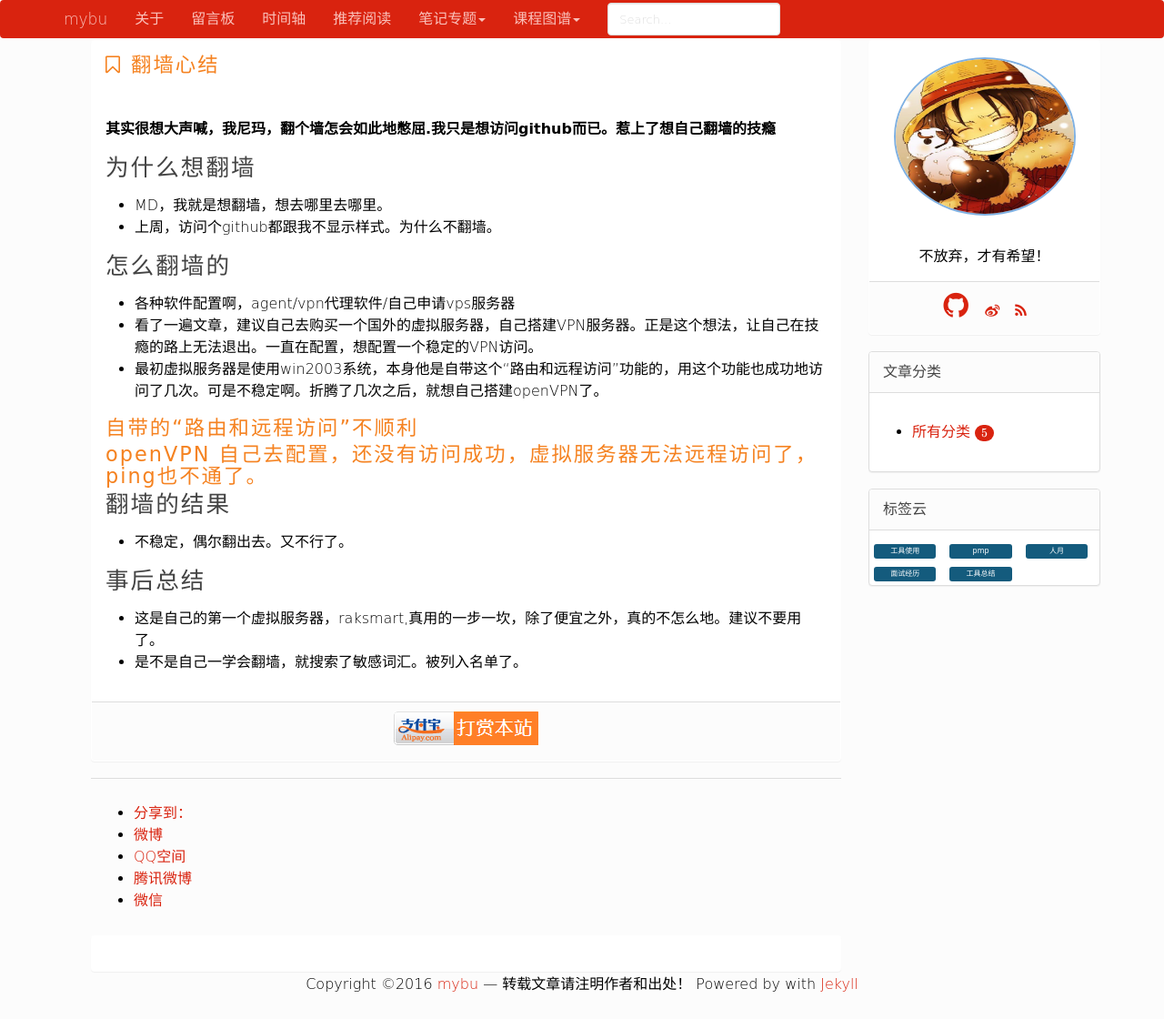
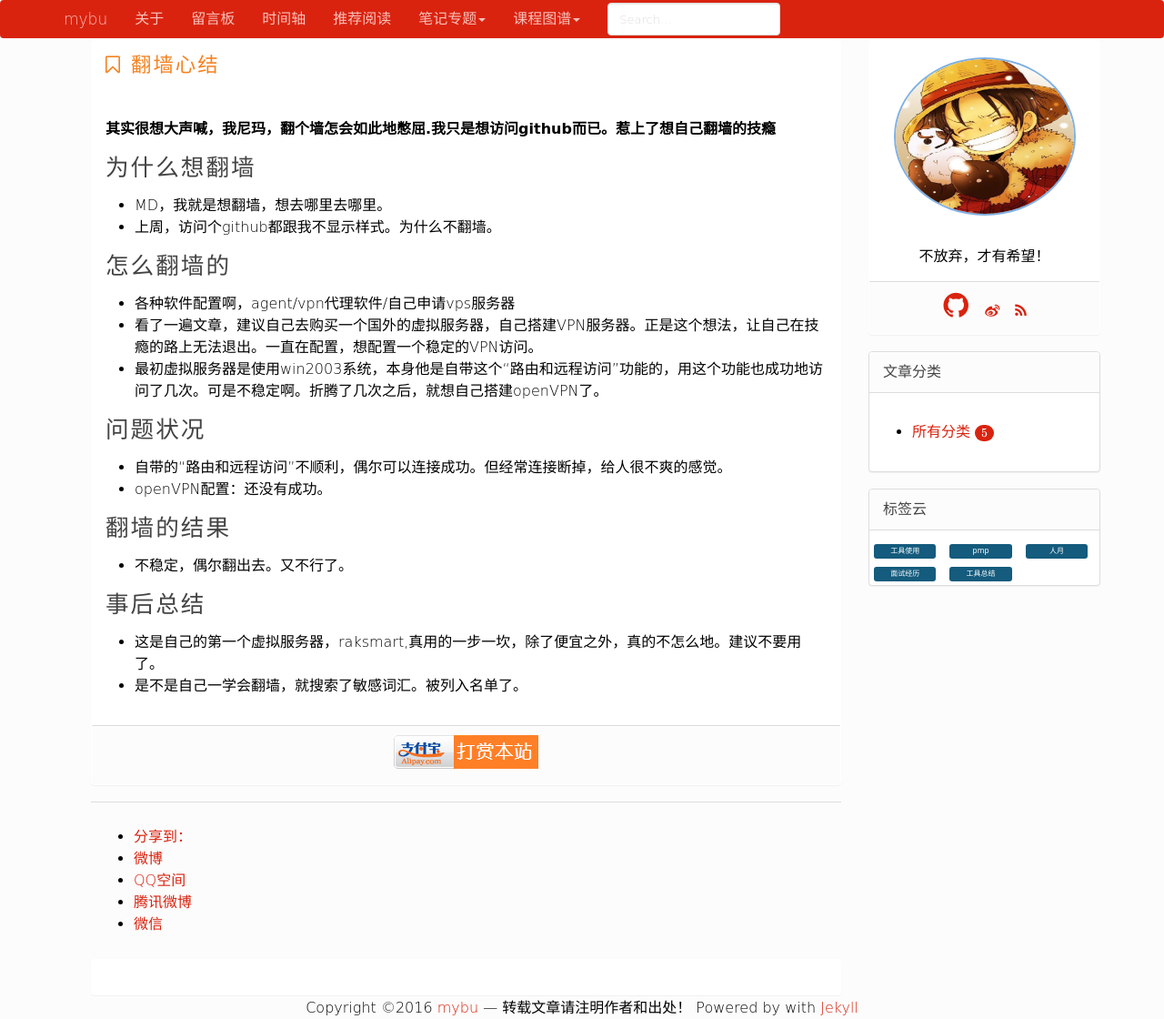
Before and after one commit to mybu/mybu.github.com, a Jekyll site: the page built from _posts/tooltech/2016-03-27-翻墙心结.md, in a window 1280 px wide. Shown: the whole page at 91% size. Built offline with Jekyll 4.4.1, drawn with Linux system fonts in a browser that asks for light colours; nearby versions of some CDN libraries; formulas are drawn with MathJax 3; comment, search, counter and statistics services are not loaded; before the commit the page ends 1094 px from its top, so only the background shows below that.

Commit message:
Signed-off-by: mybu <xuxp.run@outlook.com>

```diff
--- a/_posts/tooltech/2016-03-27-翻墙心结.md
+++ b/_posts/tooltech/2016-03-27-翻墙心结.md
@@ -16,9 +16,9 @@ description: 记录翻墙的点点滴滴。
 + 看了一遍文章，建议自己去购买一个国外的虚拟服务器，自己搭建VPN服务器。正是这个想法，让自己在技瘾的路上无法退出。一直在配置，想配置一个稳定的VPN访问。
 + 最初虚拟服务器是使用win2003系统，本身他是自带这个“路由和远程访问”功能的，用这个功能也成功地访问了几次。可是不稳定啊。折腾了几次之后，就想自己搭建openVPN了。
 
-### 自带的“路由和远程访问”不顺利
-
-### openVPN 自己去配置，还没有访问成功，虚拟服务器无法远程访问了，ping也不通了。
+## 问题状况
++ 自带的“路由和远程访问”不顺利，偶尔可以连接成功。但经常连接断掉，给人很不爽的感觉。
++ openVPN配置：还没有成功。
 
 
 ## 翻墙的结果
```
